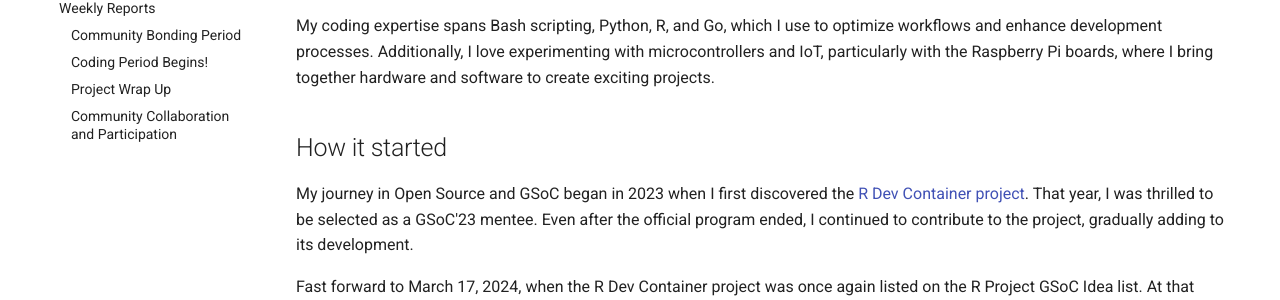
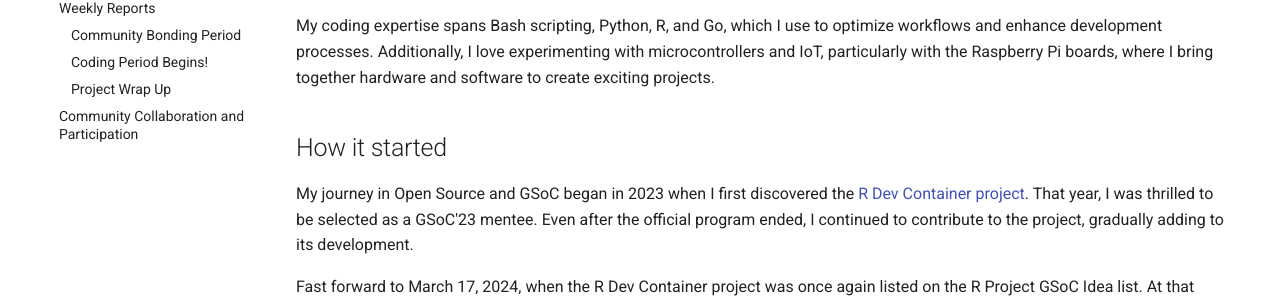
Before and after one commit to StarTrooper08/gsoc24-weekly-report, an MkDocs documentation site: the page built from docs/index.md, in a window 1280 px wide. Shown: the part 359-659 px from the top of the page. Built offline with MkDocs 1.6.1 and Material for MkDocs 9.7.7, drawn with Linux system fonts in a browser that asks for light colours.

```diff
--- a/docs/index.md
+++ b/docs/index.md
@@ -75,7 +75,7 @@ Heather Turner and  Iain Emsley
 [Week 13]: reports/week_13.md
 
 
-### Community Collaboration and Participation
+## Community Collaboration and Participation
 
 Beyond collaborating with my mentors during GSoC, I had the opportunity to present the project to other R Project members during the RCWG meeting, which is the monthly gathering of R contributors. The R Dev Container received positive feedback from the community—many members found it helpful, provided valuable suggestions for improvement, and even contributed directly to the project.
 
```
